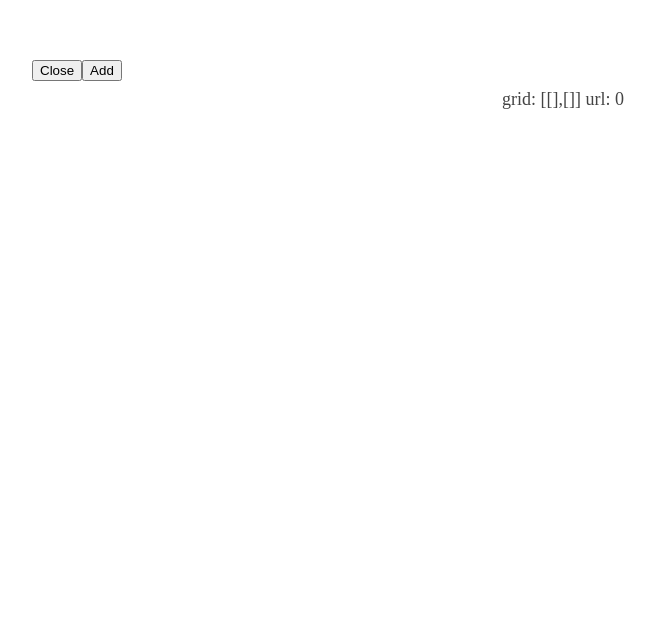
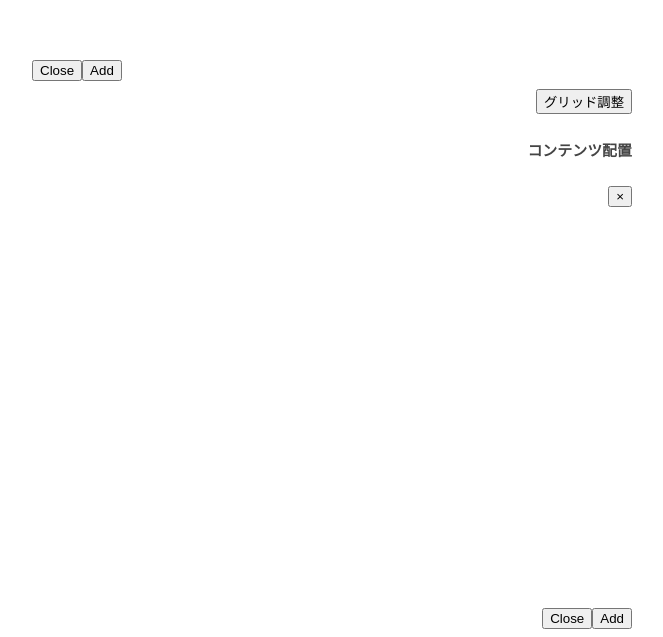
Before and after one commit to TakenokoTech/mulyou, a React app: page / in a window 1280 px wide. Shown: the part 1337-1974 px from the top of the page, without its empty margins (316-979 px from the left). Before the commit the page ends 1455 px from the top, so only its background shows below. Built offline with nearby package versions, Linux system fonts and the light colour scheme; the HTML template or start-up script is replaced by a standard one.

Commit message:
fix modal

```diff
--- a/src/App.tsx
+++ b/src/App.tsx
@@ -7,7 +7,8 @@ import Point from './utils/Point';
 import { number } from 'prop-types';
 import MadiaComponent from './components/MediaComponent';
 import DragComponent from './components/DragComponent';
-import ModalComponent from './components/ModalComponent';
+import ModalComponent from './components/SearchModalComponent';
+import GridModalComponent from './components/GridModalComponent';
 
 const layoutType1 = [[2, 1, 1], [1, 1, 1]];
 
@@ -102,7 +103,7 @@ class AppContainer extends React.Component<AppContainerProps, AppContainerState>
                                 left={p.x}
                                 top={p.y}
                                 setting={this.state.setting}
-                                onClose={() => this.onClose(index)}
+                                onClose={() => this.removeURL(this.state.url[index])}
                             />
                         );
                     });
@@ -152,9 +153,11 @@ class AppContainer extends React.Component<AppContainerProps, AppContainerState>
                                 <ModalComponent screenSize={this.state.screenSize} addURL={this.addURL} />
                             </div>
                         </div>
-                        <div style={{ fontSize: '18px', textAlign: 'right', padding: '8px' }}>
-                            grid: {JSON.stringify(this.grid(this.state.url))} {`  `}
-                            url: {this.state.url.length}
+                        <div style={{ fontSize: '18px', textAlign: 'right', padding: '8px 0px' }}>
+                            <div style={{ position: 'absolute' }}>
+                                {/* grid: {JSON.stringify(this.grid(this.state.url))} {`  `} url: {this.state.url.length} */}
+                            </div>
+                            <GridModalComponent screenSize={this.state.screenSize} />
                         </div>
                         <button id="settingPanelClose" className="btn btn-light">
                             close
@@ -190,27 +193,23 @@ class AppContainer extends React.Component<AppContainerProps, AppContainerState>
         });
     }
 
-    private onClose(index: number) {
-        console.log('close');
-        const newUrl = this.state.url.filter((n, i) => i != index);
-
+    private addURL(url: string[] | null = null) {
+        const value = (this.refs.inputVideo as HTMLInputElement).value;
+        if (url == null && value == '') return;
+        url = url || [value];
+        const newUrl = this.state.url.concat(url);
         this.setState({
             url: newUrl,
             grid: this.initGrid(this.state.screenSize.x, this.state.screenSize.y, this.grid(newUrl)[0], this.grid(newUrl)[1]),
         });
     }
 
-    private addURL(url: string[] | null = null) {
-        const value = (this.refs.inputVideo as HTMLInputElement).value;
-        if (url == null && value == '') return;
-
-        url = url || [value];
-        const newUrl = this.state.url.concat(url);
+    private removeURL(url: string) {
+        const newUrl = this.state.url.filter(n => n != url);
         this.setState({
             url: newUrl,
             grid: this.initGrid(this.state.screenSize.x, this.state.screenSize.y, this.grid(newUrl)[0], this.grid(newUrl)[1]),
         });
-        console.log('addURL', this.state.url, this.grid(newUrl)[0], this.grid(newUrl)[1]);
     }
 
     private grid = (newUrl: string[]): [number[], number[]] => {
--- /dev/null
+++ b/src/components/GridModalComponent.css
@@ -0,0 +1,64 @@
+canvas {
+    width: 100%
+}
+
+/* .grid {
+    position: relative;
+    margin: 8px auto;
+}
+*/
+.item {
+    display: block;
+    /* position: absolute; */
+    margin: 2px 0px;
+    z-index: 1;
+    background-color: blue;
+    padding: 20px 40px;
+    text-align: center;
+}
+
+/*
+.item.muuri-dragging,
+.item.muuri-releasing {
+    z-index: 2;
+}
+
+.item.muuri-hidden {
+    z-index: 0;
+}
+*/
+
+.item-content {
+    display: inline-block;
+    position: relative;
+    /* width: 100%;
+    height: 100%; */
+    word-wrap: break-word;
+    text-align: center;
+    vertical-align: middle;
+}
+
+/*
+.custom-content {
+    display: table-cell;
+    vertical-align: middle;
+    text-align: center;
+    background: #c3e6cb;
+    border: 2px solid;
+    border-radius: 3px;
+    border-color: #155724;
+    color: #155724;
+    padding: 0px 8px;
+}
+
+.custom-content div {
+    display: inline-block;
+    width: 80px;
+    margin: 0px 4px;
+}
+
+.custom-content input {
+    display: inline-block;
+    width: 80px;
+    margin: 0px 4px;
+} */
--- /dev/null
+++ b/src/components/GridModalComponent.tsx
@@ -0,0 +1,186 @@
+import React from 'react';
+import Point from '../utils/Point';
+import './GridModalComponent.css';
+import { dom } from '../dom.extension';
+
+interface GridModalComponentProps {
+    screenSize: Point;
+}
+
+interface GridModalComponentState {
+    canvasFrameSize: Point;
+}
+
+export default class GridModalComponent extends React.Component<GridModalComponentProps, GridModalComponentState> {
+    canvasContext: CanvasRenderingContext2D | null = null;
+    grid: any | null;
+
+    constructor(props: GridModalComponentProps) {
+        super(props);
+        this.state = { canvasFrameSize: new Point(0, 0) };
+    }
+
+    componentDidMount() {
+        this.canvasContext = (this.refs.canvas as HTMLCanvasElement).getContext('2d') as CanvasRenderingContext2D;
+        this.renderCanvas();
+        this.handlerCanvas();
+    }
+
+    componentWillReceiveProps() {}
+
+    render() {
+        return (
+            <>
+                <button type="button" className="btn btn-info" onClick={this.showModal}>
+                    グリッド調整
+                </button>
+                <div className="modal fade" id="gridModal" ref="modal" role="dialog" aria-labelledby="exampleModalLabel" aria-hidden="true">
+                    <div className="modal-dialog modal-lg" role="document">
+                        <div className="modal-content">
+                            <div className="modal-header">
+                                <h5 className="modal-title" id="exampleModalLabel">
+                                    コンテンツ配置
+                                </h5>
+                                <button type="button" className="close" data-dismiss="modal" aria-label="Close">
+                                    <span aria-hidden="true">&times;</span>
+                                </button>
+                            </div>
+                            <div className="modal-body" ref="canvasFrame" onClick={this.onClick} style={{ height: '400px' }}>
+                                <canvas
+                                    ref="canvas"
+                                    width={this.state.canvasFrameSize.x}
+                                    height={this.state.canvasFrameSize.y}
+                                    style={{ width: this.state.canvasFrameSize.x + 'px', height: this.state.canvasFrameSize.y + 'px' }}
+                                />
+                            </div>
+                            <div className="modal-footer">
+                                <button type="button" className="btn btn-secondary" data-dismiss="modal">
+                                    Close
+                                </button>
+                                <button type="button" className="btn btn-primary" onClick={() => {}}>
+                                    Add
+                                </button>
+                            </div>
+                        </div>
+                    </div>
+                </div>
+            </>
+        );
+    }
+
+    object: { currentObject: { index: number; p: Point }[]; stockObject: { index: number; p: Point }[]; selectIndex: number } = {
+        currentObject: [],
+        stockObject: [],
+        selectIndex: -1,
+    };
+
+    renderCanvas = () => {
+        const context = this.canvasContext as CanvasRenderingContext2D;
+        const width = (this.refs.canvas as HTMLCanvasElement).width;
+        const height = (this.refs.canvas as HTMLCanvasElement).height;
+        const d = 64;
+
+        context.globalAlpha = 1;
+        context.clearRect(0, 0, width, height);
+
+        context.font = '16px serif';
+
+        context.textAlign = 'center';
+        context.textBaseline = 'middle';
+
+        const rect = (p: Point, index: number, draggable: boolean) => {
+            context.beginPath();
+            context.fillStyle = 'rgba(255, 255, 255, 1)';
+            context.strokeStyle = 'rgba(0, 0, 0, 0.9)';
+            context.fillRect(-(d / 2) + p.x, -(d / 2) + p.y, d, d);
+            context.closePath();
+            context.stroke();
+
+            if (this.object.selectIndex == index) {
+                context.beginPath();
+                context.fillStyle = 'rgba(255, 0, 0, 0.5)';
+                context.strokeStyle = 'rgba(0, 0, 0, 0.9)';
+                context.fillRect(-(d / 2) + p.x, -(d / 2) + p.y, d, d);
+                context.closePath();
+                context.stroke();
+            }
+
+            context.beginPath();
+            context.fillStyle = draggable ? 'rgba(0, 0, 0, 0.9)' : 'rgba(128, 128, 128, 0.5)';
+            context.strokeStyle = draggable ? 'rgba(0, 0, 0, 0.9)' : 'rgba(128, 128, 128, 0.5)';
+            context.rect(-(d / 2) + p.x, -(d / 2) + p.y, d, d);
+            context.fillText(`${index}`, p.x, p.y);
+            context.closePath();
+            context.stroke();
+        };
+
+        const base = (p: Point, index: number) => {
+            context.beginPath();
+            context.fillStyle = 'rgba(192, 192, 192, 0.9)';
+            context.strokeStyle = 'rgba(0, 0, 0, 0.9)';
+            context.fillRect(-(d / 2) + p.x, -(d / 2) + p.y, d, d);
+            context.closePath();
+            context.stroke();
+        };
+
+        [[1, 2, 3, 4], [5, 6, 7, 8], [9, 10, 11, 12], [13, 14, 15, 16]].map((g, x, xl) => {
+            return g.map((p, y, yl) => {
+                const point = new Point(72 * (1 + x), 72 * (1 + y));
+                base(point, p);
+            });
+        });
+
+        const list1: { index: number; p: Point }[] = [];
+        [[1, 2, 3], [4, 5, 6], [7, 8, 9]].map((g, x, xl) => {
+            return g.map((p, y, yl) => {
+                const point = new Point(72 * (1 + x), 72 * (1 + y));
+                list1.push({ index: p, p: point });
+                rect(point, p, true);
+            });
+        });
+        this.object.currentObject = list1;
+
+        const list2: { index: number; p: Point }[] = [];
+        [10, 11, 12, 13, 14, 15, 16].map((p, i, xl) => {
+            const point = new Point(width - 72 * (1 + Math.floor(i / 4)), 72 * (1 + (i % 4)));
+            list2.push({ index: p, p: point });
+            rect(point, p, i == 0);
+        });
+        this.object.stockObject = list2;
+    };
+
+    handlerCanvas = () => {
+        (this.refs.canvas as HTMLCanvasElement).addEventListener('click', e => {
+            const rect = (this.refs.canvas as HTMLCanvasElement).getBoundingClientRect();
+            const point = new Point(e.clientX - rect.left, e.clientY - rect.top);
+            this.object.currentObject.forEach((v, i) => {
+                if (v.p.dist(point) < 36) {
+                    this.object.selectIndex = v.index;
+                }
+            });
+            this.object.stockObject.forEach((v, i) => {
+                if (v.p.dist(point) < 36) {
+                    this.object.selectIndex = v.index;
+                }
+            });
+            this.renderCanvas();
+        });
+    };
+
+    onClick = () => {
+        console.log();
+    };
+
+    showModal = () => {
+        $('#gridModal').modal('show');
+        $('#gridModal').on('shown.bs.modal', (e: any) => {
+            const { width: width, height: height } = dom(this.refs.canvasFrame);
+            this.setState({ canvasFrameSize: new Point(width - 32, height - 32) });
+            this.renderCanvas();
+        });
+    };
+
+    hideModal = () => {
+        $('#gridModal').modal('hide');
+    };
+}
--- a/src/components/ModalComponent.tsx
+++ b/src/components/SearchModalComponent.tsx
@@ -4,12 +4,12 @@ import Session, { SessionKey } from '../utils/Session';
 import Point from '../utils/Point';
 import setting from '../../setting.json';
 
-interface ModalComponentProps {
+interface SearchModalComponentProps {
     screenSize: Point;
     addURL: (url: string[] | null) => void;
 }
 
-interface ModalComponentState {
+interface SearchModalComponentState {
     result: YoutubeItem[];
     select: string[];
     history: {
@@ -18,8 +18,8 @@ interface ModalComponentState {
     };
 }
 
-export default class ModalComponent extends React.Component<ModalComponentProps, ModalComponentState> {
-    constructor(props: ModalComponentProps) {
+export default class SearchModalComponent extends React.Component<SearchModalComponentProps, SearchModalComponentState> {
+    constructor(props: SearchModalComponentProps) {
         super(props);
         this.state = { result: [], select: [], history: { q: '', nextPageToken: '' } };
     }
@@ -28,7 +28,7 @@ export default class ModalComponent extends React.Component<ModalComponentProps,
         const q = Session.load(SessionKey.HistoryWord);
         if (q != null && q != '') {
             (this.refs.searchText as HTMLInputElement).value = q;
-            this.search(null);
+            // this.search(null);
         }
     }
 
@@ -38,7 +38,7 @@ export default class ModalComponent extends React.Component<ModalComponentProps,
                 <button type="button" className="btn btn-info" onClick={this.showModal}>
                     検索
                 </button>
-                <div className="modal fade" id="exampleModal" ref="modal" role="dialog" aria-labelledby="exampleModalLabel" aria-hidden="true">
+                <div className="modal fade" id="searchModal" ref="modal" role="dialog" aria-labelledby="exampleModalLabel" aria-hidden="true">
                     <div className="modal-dialog modal-lg" role="document">
                         <div className="modal-content">
                             <div className="modal-header">
@@ -200,10 +200,10 @@ export default class ModalComponent extends React.Component<ModalComponentProps,
     };
 
     showModal = () => {
-        $('#exampleModal').modal('show');
+        $('#searchModal').modal('show');
     };
 
     hideModal = () => {
-        $('#exampleModal').modal('hide');
+        $('#searchModal').modal('hide');
     };
 }
--- a/src/utils/Point.tsx
+++ b/src/utils/Point.tsx
@@ -8,4 +8,8 @@ export default class Point {
         this.x = x;
         this.y = y;
     }
+
+    dist(p: Point): number {
+        return Math.sqrt(Math.pow(this.x - p.x, 2) + Math.pow(this.y - p.y, 2));
+    }
 }
```
